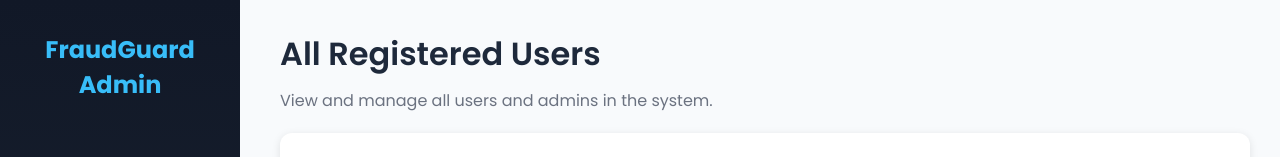
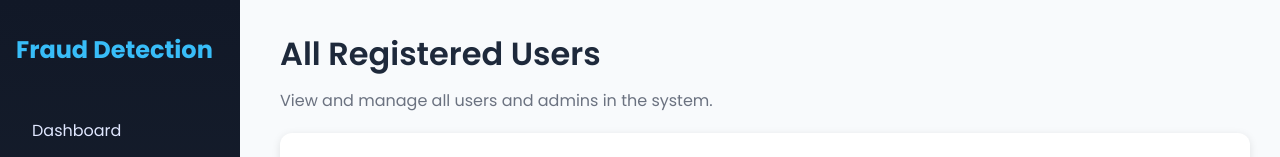
Before and after one commit to jatin-coder345/Real_time_fraud_detection_transaction_system_, a React (Vite) app in the folder Frontend/: page /ausers in a window 1280 px wide. Shown: the top 157 px of the page. Built offline with nearby package versions, Linux system fonts and the light colour scheme; no server answers.

Commit message:
logo name change

```diff
--- a/Frontend/src/components/Ausers.jsx
+++ b/Frontend/src/components/Ausers.jsx
@@ -42,7 +42,7 @@ const Ausers = () => {
     <div className="admin-dashboard fullscreen">
       {/* ===== Sidebar ===== */}
       <aside className="admin-sidebar fullscreen-sidebar">
-        <h2 className="logo">FraudGuard Admin</h2>
+        <h2 className="logo">Fraud Detection</h2>
         <ul className="menu">
           <li onClick={() => navigate("/Admindashboard")}>Dashboard</li>
           <li className="active" onClick={() => navigate("/Ausers")}>
```
